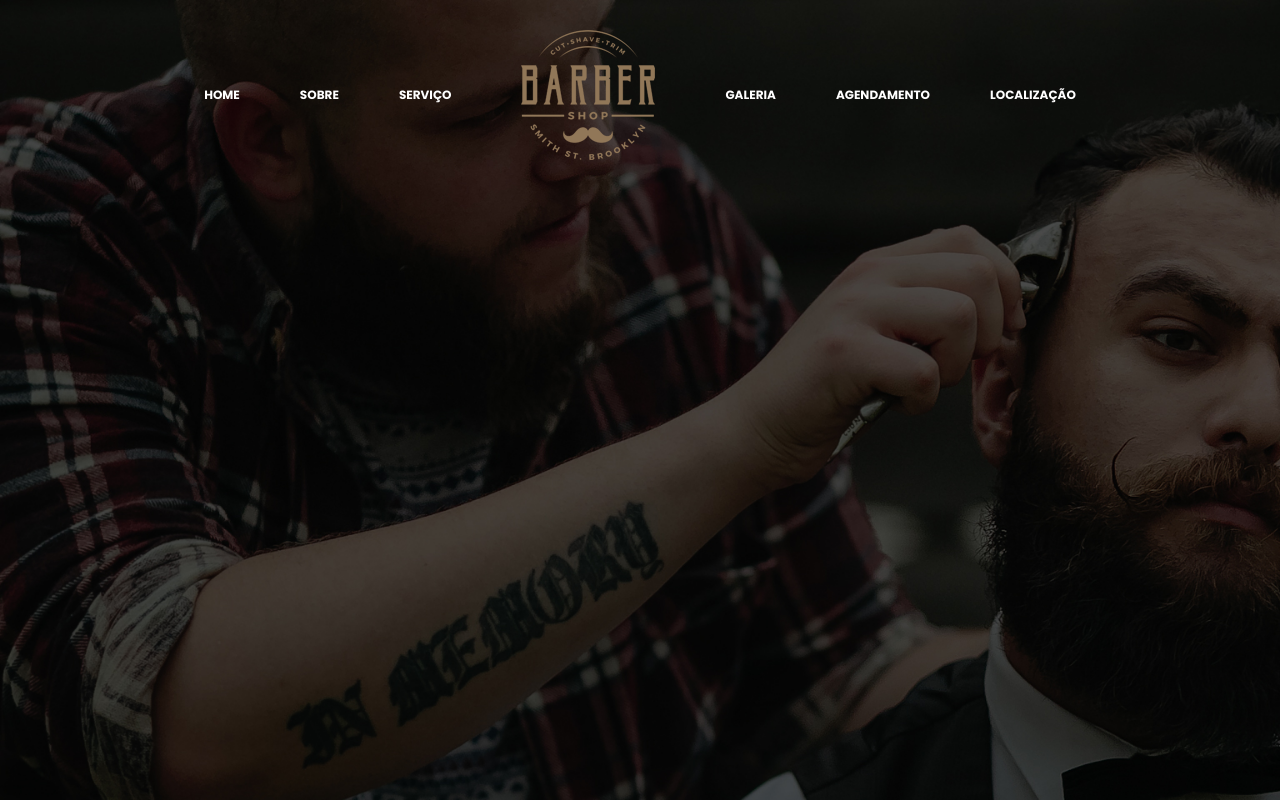
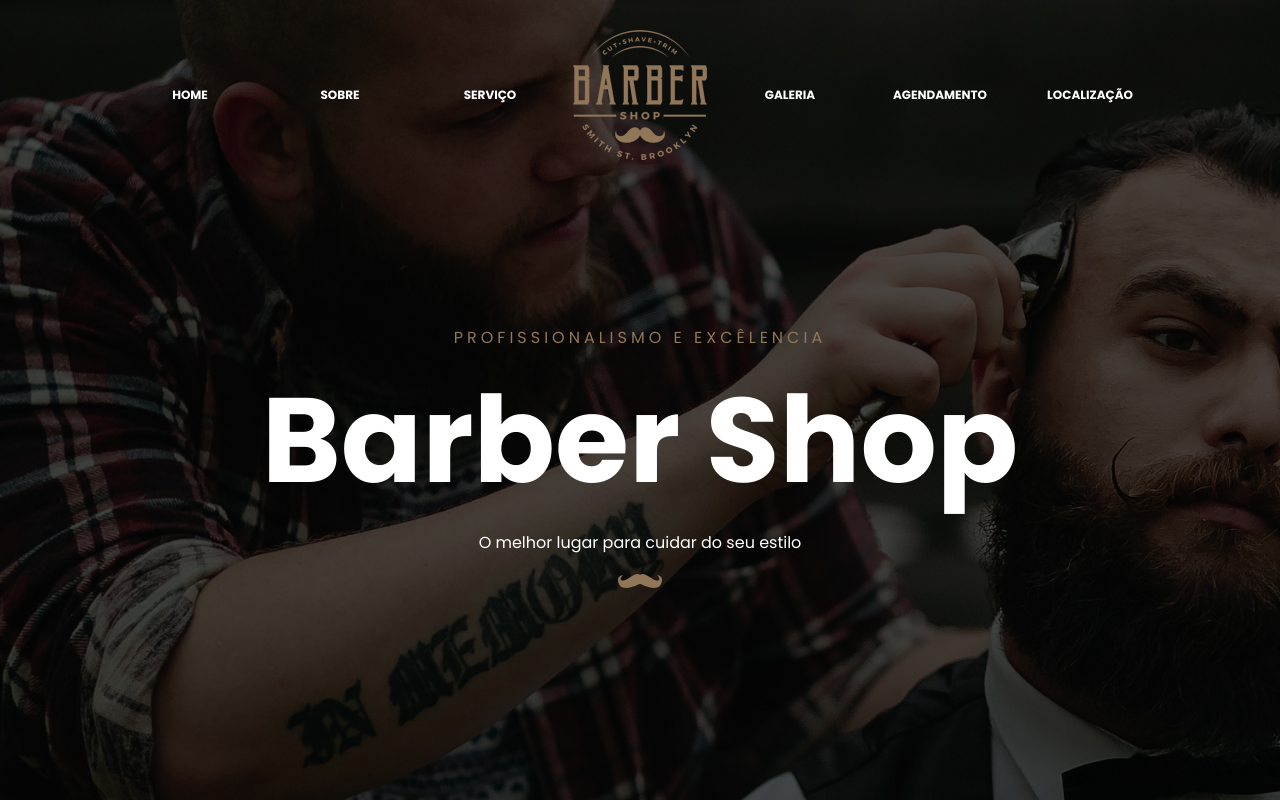
Before and after one commit to hellocarloshenrique/projeto-barber-shop, a plain HTML site: page index.html in a window 1280 px wide. Drawn offline with Linux system fonts and the light colour scheme.

Commit message:
Adding a banner on the main page

```diff
--- a/css/style.css
+++ b/css/style.css
@@ -12,7 +12,12 @@ body {
     font-family: 'Poppins', sans-serif;
 }
 
+/*************
+    HOME
+*************/
+
 .home {
+    position: relative;
     background-size: cover;
     background-image: url(../images/bg-home.jpg);
     height: 100vh;
@@ -35,8 +40,9 @@ body {
 
 .home .header .nav ul li {
     display: flex;
+    justify-content: center;
     align-items: center;
-    margin: 0 10px;
+    width: 150px;
 }
 
 .home .header .nav ul li a {
@@ -56,3 +62,37 @@ body {
 .home .header .nav ul li .logo {
     margin: 0 30px;
 }
+
+/*******************
+    HOME - BANNER
+********************/
+
+.home .banner {
+    position: absolute;
+    top: 50%;
+    left: 50%;
+    height: 270px;
+    width: 770px;
+    margin-top: -75px;
+    margin-left: -385px;
+    color: white;
+    text-align: center;
+}
+
+.home .banner span {
+    display: block;
+}
+
+.home .banner .slogan1 {
+    color: var(--color-primary);
+    text-transform: uppercase;
+    letter-spacing: 4px;
+}
+
+.home .banner h1 {
+    font-size: 120px;
+}
+
+.home .banner .slogan2 {
+    margin-bottom: 15px;
+}
--- a/index.html
+++ b/index.html
@@ -41,6 +41,13 @@
                 </ul>
             </nav>
         </header>
+
+        <div class="banner">
+            <span class="slogan1">Profissionalismo e Excêlencia</span>
+            <h1>Barber Shop</h1>
+            <span class="slogan2">O melhor lugar para cuidar do seu estilo</span>
+            <img src="images/much-img.png" alt="Barber Shop">
+        </div>
     </section>
 
 </body>
```
